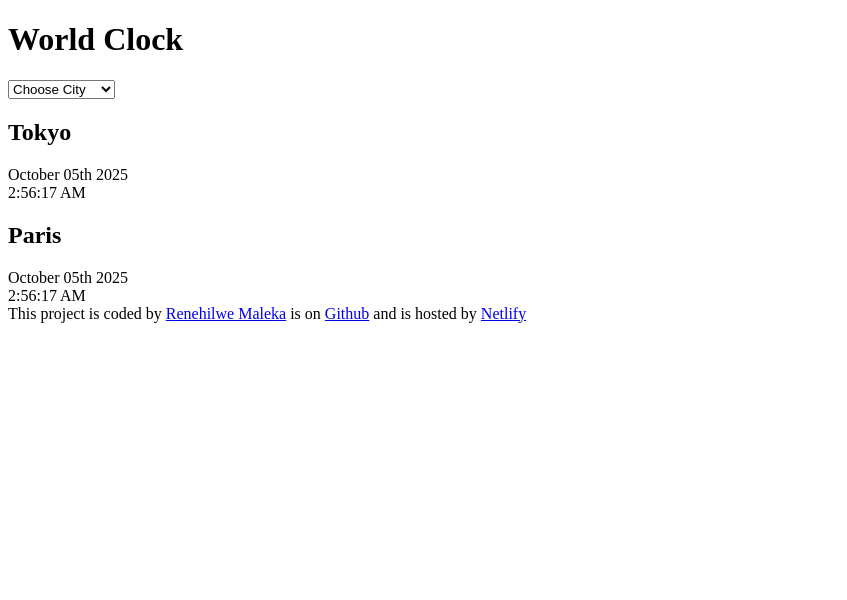
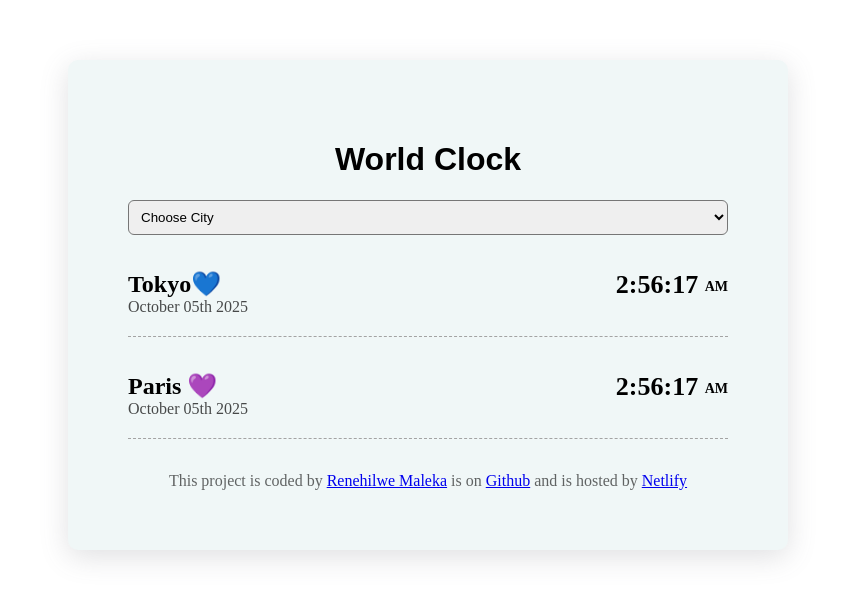
Before and after one commit to Renehilwe07/worldClock-project, a plain HTML site: page index.html in a window 1280 px wide. Shown: the whole page, without its empty margins (0-847 px from the left). Drawn offline with Linux system fonts and the light colour scheme.

Commit message:
basic HTML added

```diff
--- a/index.html
+++ b/index.html
@@ -3,6 +3,7 @@
 <head>
     <meta charset="UTF-8">
     <meta name="viewport" content="width=device-width, initial-scale=1.0">
+    <link rel="stylesheet" href="style.css">
     <title>WorldClock</title>
 </head>
 <body>
@@ -15,16 +16,20 @@
         <option value="">Sydney</option>
     </select>
      <div class="city">
-        <h2>Tokyo </h2>
+        <div>
+        <h2>Tokyo💙</h2>
         <div class="date">October 05th 2025 </div>
-        <div class="time">2:56:17 AM</div>
+        </div>
+        <div class="time">2:56:17 <small>AM</small></div>
     </div>
     <div class="city">
-        <h2>Paris</h2>
+        <div>
+        <h2>Paris 💜</h2>
         <div class="date">October 05th 2025</div>
-        <div class="time">2:56:17 AM
+        </div>
+        <div class="time">2:56:17 <small>AM</small></div>
     </div>
-    </div>
+    <br />
     <footer>This project is coded by <a href="https://github.com/Renehilwe07" target="_blank">Renehilwe Maleka</a>
     is on
     <a href="https://github.com/Renehilwe07/worldClock-project" target="_blank">Github</a>
```
